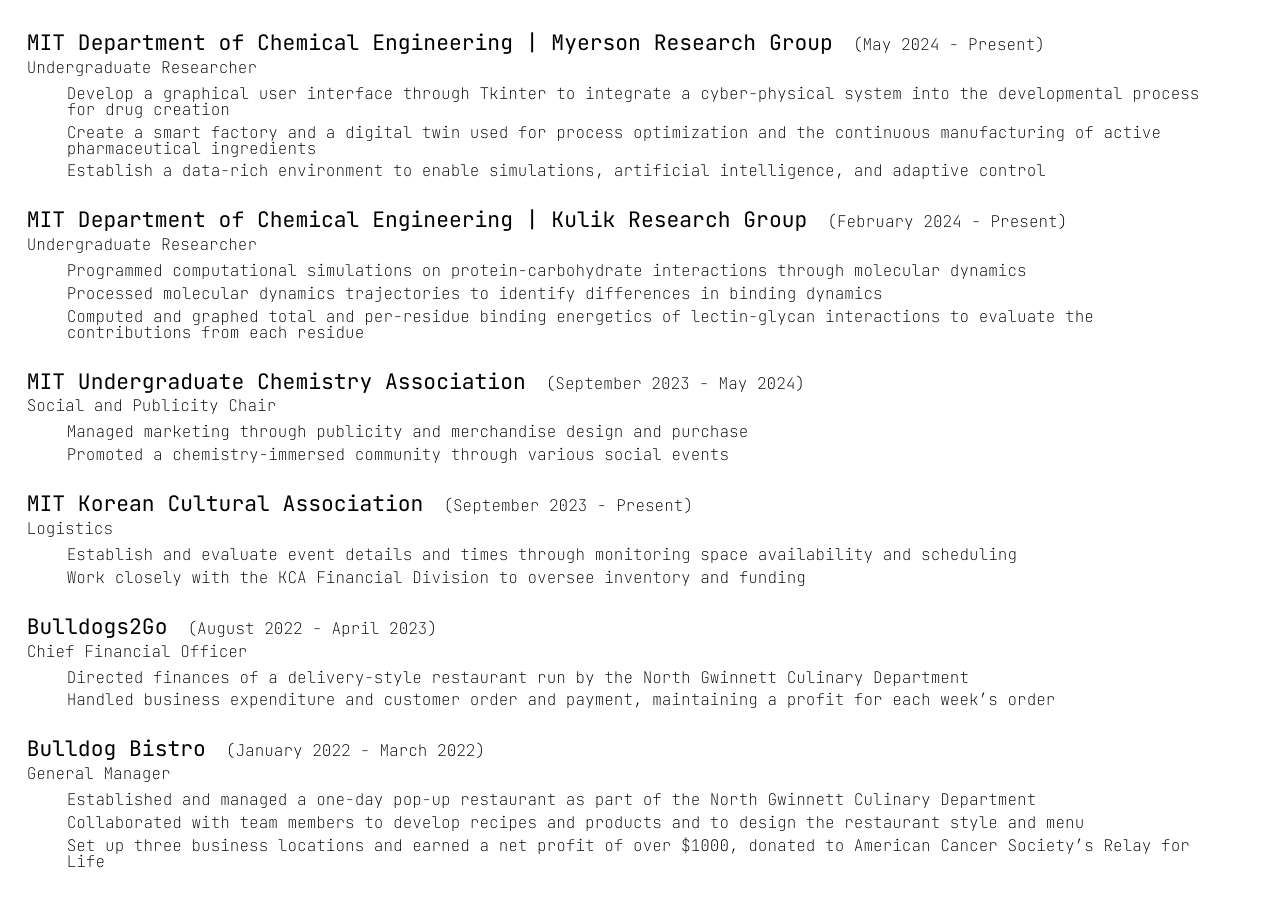
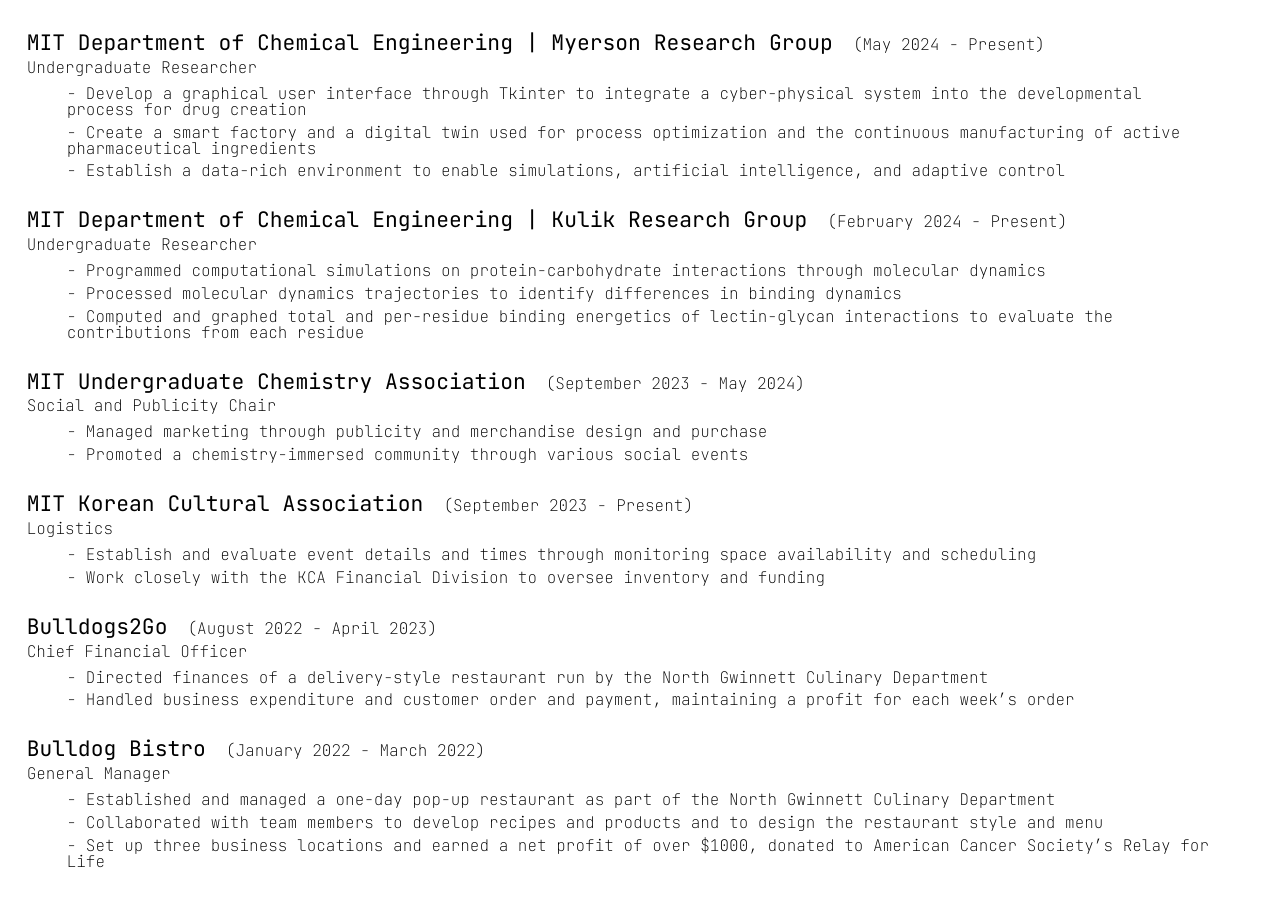
Before and after one commit to joeylin9/joeylin9.github.io, a plain HTML site: page experience.html in a window 1280 px wide. Shown: the part 182-1088 px from the top of the page. Drawn offline with Linux system fonts and the light colour scheme.

Commit message:
Update experience.html, added bullet points

```diff
--- a/experience.html
+++ b/experience.html
@@ -26,15 +26,15 @@
         <h3>Undergraduate Researcher</h3>
         <ul>
             <li>
-                Develop a graphical user interface through Tkinter to integrate a cyber-physical
+                - Develop a graphical user interface through Tkinter to integrate a cyber-physical
                 system into the developmental process for drug creation
             </li>
             <li>
-                Create a smart factory and a digital twin used for process optimization
+                - Create a smart factory and a digital twin used for process optimization
                 and the continuous manufacturing of active pharmaceutical ingredients
             </li>
             <li>
-                Establish a data-rich environment to enable simulations, artificial intelligence, and adaptive control
+                - Establish a data-rich environment to enable simulations, artificial intelligence, and adaptive control
             </li>
         </ul>
 
@@ -42,13 +42,13 @@
         <h3>Undergraduate Researcher</h3>
         <ul>
             <li>
-                Programmed computational simulations on protein-carbohydrate interactions through molecular dynamics
+                - Programmed computational simulations on protein-carbohydrate interactions through molecular dynamics
             </li>
             <li>
-                Processed molecular dynamics trajectories to identify differences in binding dynamics
+                - Processed molecular dynamics trajectories to identify differences in binding dynamics
             </li>
             <li>
-                Computed and graphed total and per-residue binding energetics of lectin-glycan interactions
+                - Computed and graphed total and per-residue binding energetics of lectin-glycan interactions
                 to evaluate the contributions from each residue
             </li>
         </ul>
@@ -57,10 +57,10 @@
         <h3>Social and Publicity Chair</h3>
         <ul>
             <li>
-                Managed marketing through publicity and merchandise design and purchase
+                - Managed marketing through publicity and merchandise design and purchase
             </li>
             <li>
-                Promoted a chemistry-immersed community through various social events
+                - Promoted a chemistry-immersed community through various social events
             </li>
         </ul>
 
@@ -68,10 +68,10 @@
         <h3>Logistics</h3>
         <ul>
             <li>
-                Establish and evaluate event details and times through monitoring space availability and scheduling
+                - Establish and evaluate event details and times through monitoring space availability and scheduling
             </li>
             <li>
-                Work closely with the KCA Financial Division to oversee inventory and funding
+                - Work closely with the KCA Financial Division to oversee inventory and funding
             </li>
         </ul>
 
@@ -79,10 +79,10 @@
         <h3>Chief Financial Officer</h3>
         <ul>
             <li>
-                Directed finances of a delivery-style restaurant run by the North Gwinnett Culinary Department
+                - Directed finances of a delivery-style restaurant run by the North Gwinnett Culinary Department
             </li>
             <li>
-                Handled business expenditure and customer order and payment, maintaining a profit for each week&#8217;s order
+                - Handled business expenditure and customer order and payment, maintaining a profit for each week&#8217;s order
             </li>
         </ul>
 
@@ -90,13 +90,13 @@
         <h3>General Manager</h3>
         <ul>
             <li>
-                Established and managed a one-day pop-up restaurant as part of the North Gwinnett Culinary Department
+                - Established and managed a one-day pop-up restaurant as part of the North Gwinnett Culinary Department
             </li>
             <li>
-                Collaborated with team members to develop recipes and products and to design the restaurant style and menu
+                - Collaborated with team members to develop recipes and products and to design the restaurant style and menu
             </li>
             <li>
-                Set up three business locations and earned a net profit of over $1000, donated to American Cancer Society&#8217;s Relay for Life
+                - Set up three business locations and earned a net profit of over $1000, donated to American Cancer Society&#8217;s Relay for Life
             </li>
         </ul>
 
```
